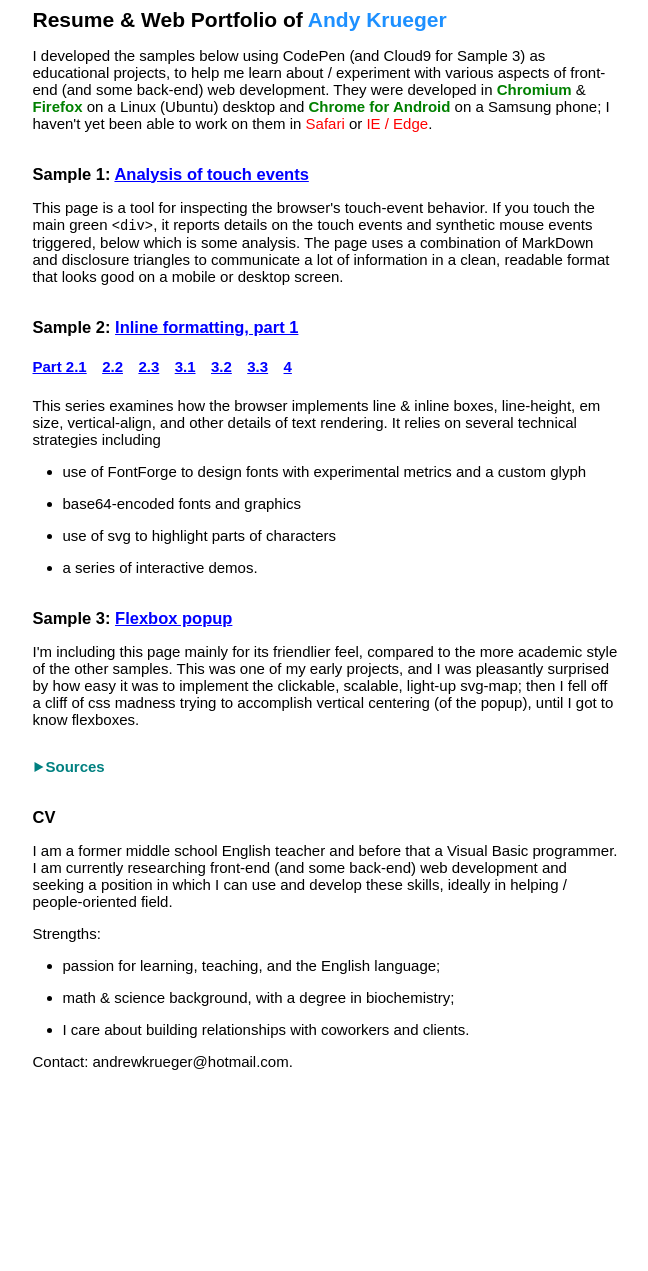
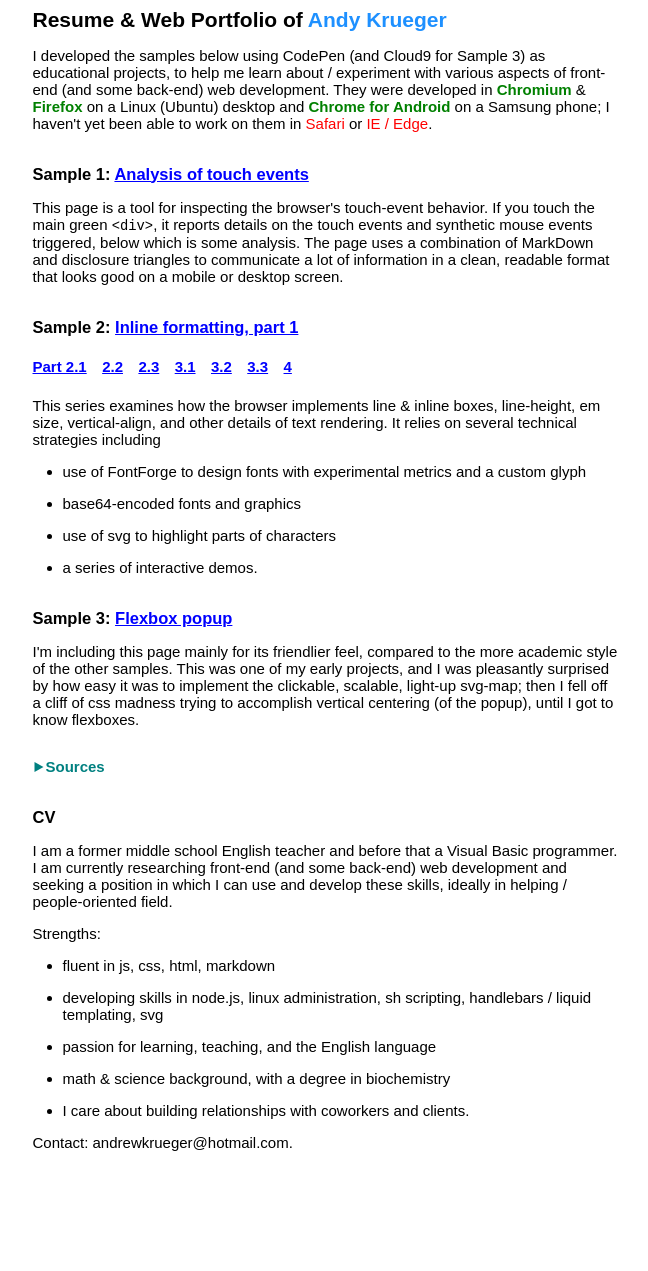
Before and after one commit to akrueg/portfolio, a Jekyll site: the page built from index.html, in a window 1280 px wide. Shown: the whole page, without its empty margins (315-963 px from the left). Built offline with Jekyll 4.4.1, drawn with Linux system fonts in a browser that asks for light colours; before the commit the page ends 1190 px from its top, so only the background shows below that.

Commit message:
Update index.html
expanded strengths list

```diff
--- a/index.html
+++ b/index.html
@@ -85,8 +85,11 @@ and develop these skills, ideally in helping / people-oriented field.</p>
 <p>Strengths:</p>
 
 <ul>
-<li><p>passion for learning, teaching, and the English language;</p></li>
-<li><p>math &amp; science background, with a degree in biochemistry;</p></li>
+<li><p>fluent in js, css, html, markdown</p></li>
+<li><p>developing skills in node.js, linux administration, sh scripting,
+handlebars / liquid templating, svg</p></li>
+<li><p>passion for learning, teaching, and the English language</p></li>
+<li><p>math &amp; science background, with a degree in biochemistry</p></li>
 <li><p>I care about building relationships with coworkers and clients.</p></li>
 </ul>
 
```
